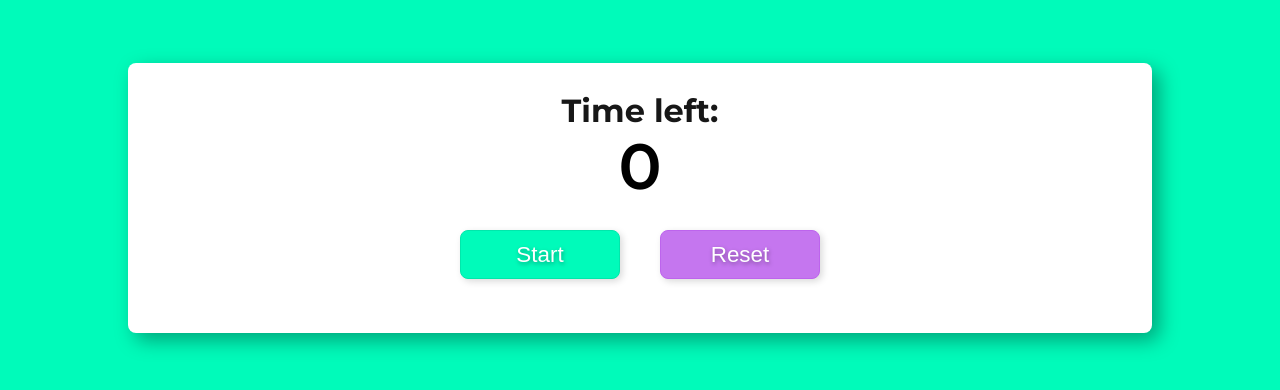
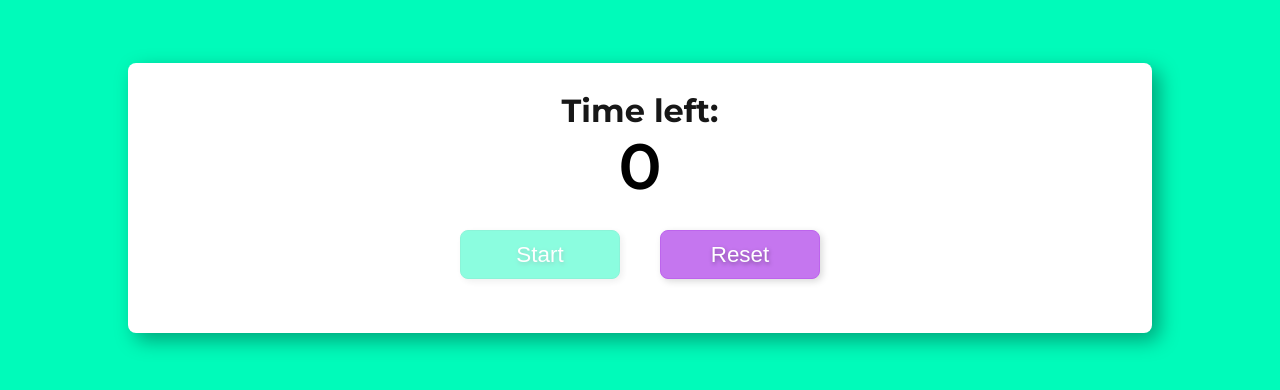
Before and after one commit to wh1492/countdown, a React (Create React App) app: page / in a window 1280 px wide. Shown: the part 202-592 px from the top of the page. Built offline with nearby package versions, Linux system fonts and the light colour scheme.

Commit message:
fix: validation buttons

```diff
--- a/src/App.js
+++ b/src/App.js
@@ -5,10 +5,23 @@ function App() {
   const [seconds, setSeconds] = useState(0);
   const [started, setStarted] = useState(false);
   const [time, setTime] = useState(0);
-  const inputReference = useRef(null);
+  const [disableStart, setDisableStart] = useState(true);
+  const inputSeconds = useRef(null);
+  const [message, setMessage] = useState("");
 
   function changeTime(e) {
-    setSeconds(+e.target.value);
+    if (seconds === "") {
+      setMessage(null);
+      setDisableStart(true);
+    } else if (seconds !== "" && isNaN(seconds)) {
+      setMessage("Please type a valid number");
+      setDisableStart(true);
+    } else {
+      setDisableStart(false);
+      setMessage(null);
+    }
+
+    setSeconds(e.target.value);
   }
 
   function startCountdown() {
@@ -18,22 +31,24 @@ function App() {
 
   function pauseCountdown() {
     setStarted(false);
-    inputReference.current.focus();
+    inputSeconds.current.focus();
     clearInterval(time);
   }
 
   function resetCountdown() {
     setSeconds(0);
-    inputReference.current.focus();
+    inputSeconds.current.focus();
+    setDisableStart(true);
     //  clearInterval(time);
   }
 
   useEffect(() => {
     if (seconds <= 0) {
       setStarted(false);
+      setDisableStart(true);
       clearInterval(time);
     }
-    inputReference.current.focus();
+    inputSeconds.current.focus();
   }, [seconds, started, time]);
 
   function countDown() {
@@ -56,21 +71,27 @@ function App() {
             onChange={changeTime}
             type="number"
             name="seconds"
-            ref={inputReference}
+            ref={inputSeconds}
             value={seconds}
             disabled={started ? "disabled" : ""}
           />
+          {message && <div className="message">{message}</div>}
         </header>
 
         <div className="btn-group">
+
+          {!started && (
             <button
               onClick={startCountdown}
-            style={{ display: started ? "none" : "inline-block" }}
               type="button"
               className="btn btn-start"
+              disabled={disableStart ? "disabled" : ""}
             >
               Start{" "}
             </button>
+          )}
+
+          {started && (
             <button
               onClick={pauseCountdown}
               style={{ display: started ? "inline-block" : "none" }}
@@ -79,14 +100,18 @@ function App() {
             >
               Pause
             </button>
+          )}
+
+          {!started && (
             <button
               onClick={resetCountdown}
-            style={{ display: started ? "none" : "inline-block" }}
+              // style={{ display: started ? "none" : "inline-block" }}
               type="button"
               className="btn btn-reset"
             >
               Reset{" "}
             </button>
+          )}
         </div>
       </div>
     </div>
--- a/src/App.scss
+++ b/src/App.scss
@@ -78,10 +78,23 @@ html {
   &:hover {
     box-shadow: 0.2rem 0.25rem 0.45rem rgba(0, 0, 0, 0.25);
   }
+  &:disabled {
+    opacity: 0.45;
+    text-shadow: 0.05rem 0.15rem 0.25rem rgb(0, 0, 0, 0.35);
+    box-shadow: 0.15rem 0.15rem 0.45rem rgba(0, 0, 0, 0.15);
+    cursor: not-allowed;
+  }
 
   &-start {
     border: 0.1rem solid darken(#00fbba, 4%);
     background-color: #00fbba;
+    // &:disabled {
+    //   background-color: darken(#00fbba, 5%);
+    //   &:hover {
+    //     border: 0.1rem solid darken(#00fbba, 4%);
+    //     background-color: darken(#00fbba, 5%);
+    //   }
+    // }
     &:hover {
       border: 0.1rem solid#00fbba;
       background-color: lighten(#00fbba, 4%);
@@ -91,7 +104,7 @@ html {
     border: 0.1rem solid darken(#f30069, 4%);
     background-color: #f30069;
     &:hover {
-     border: 0.1rem solid #f30069;
+      border: 0.1rem solid #f30069;
       background-color: lighten(#f30069, 4%);
     }
   }
@@ -99,7 +112,7 @@ html {
     border: 0.1rem solid darken(#c576ef, 4%);
     background-color: #c576ef;
     &:hover {
-     border: 0.1rem solid #c576ef;
+      border: 0.1rem solid #c576ef;
       background-color: lighten(#c576ef, 4%);
     }
   }
@@ -143,8 +156,11 @@ html {
     text-align: center;
 
     width: 100%;
+    max-width: 14rem;
     border: none;
     outline: none;
+    display: block;
+    margin: 0 auto;
     &:disabled {
       color: lighten(#171717, 15%);
     }
```
Lines whose indentation alone changed are shown as unchanged.
